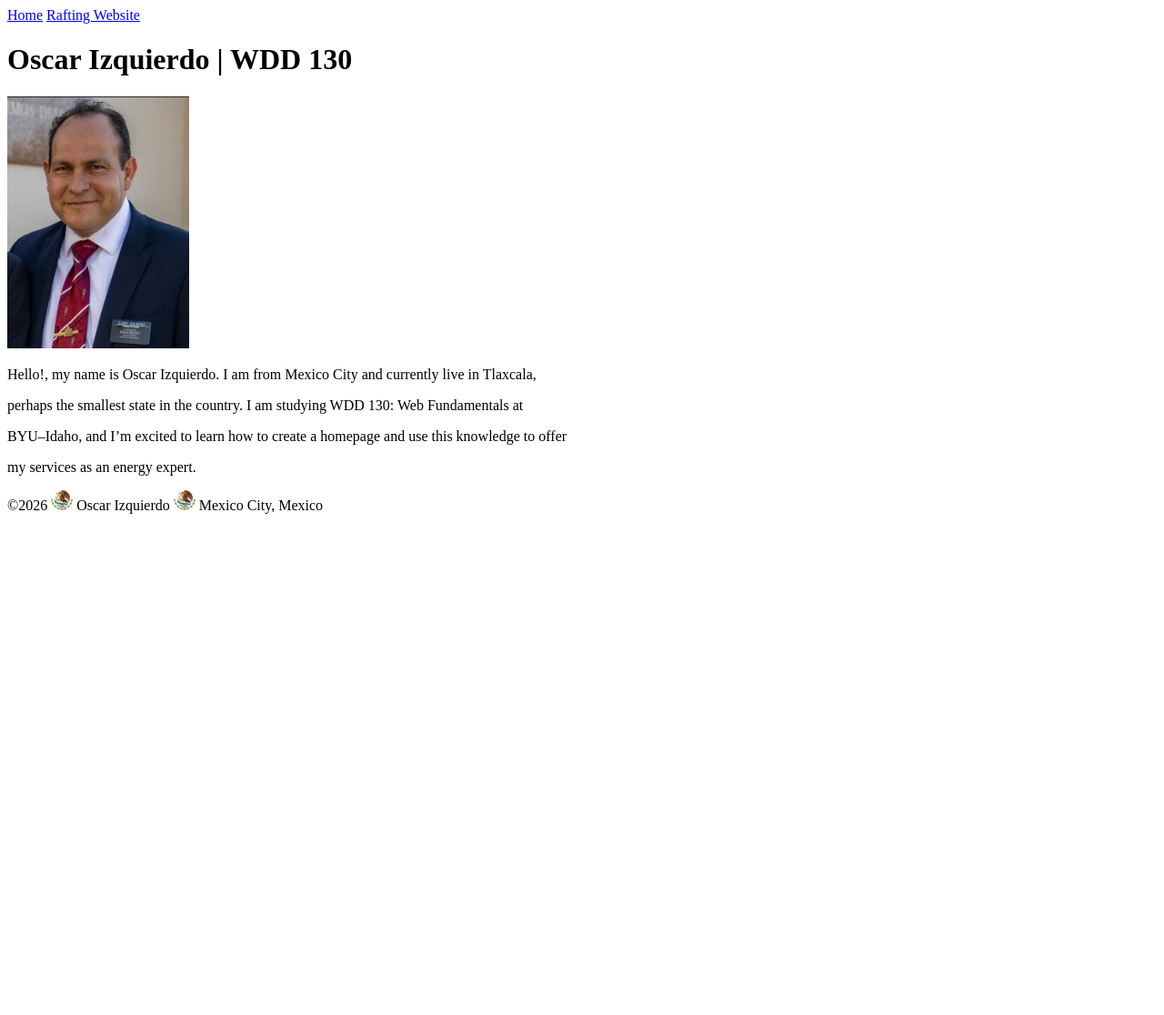
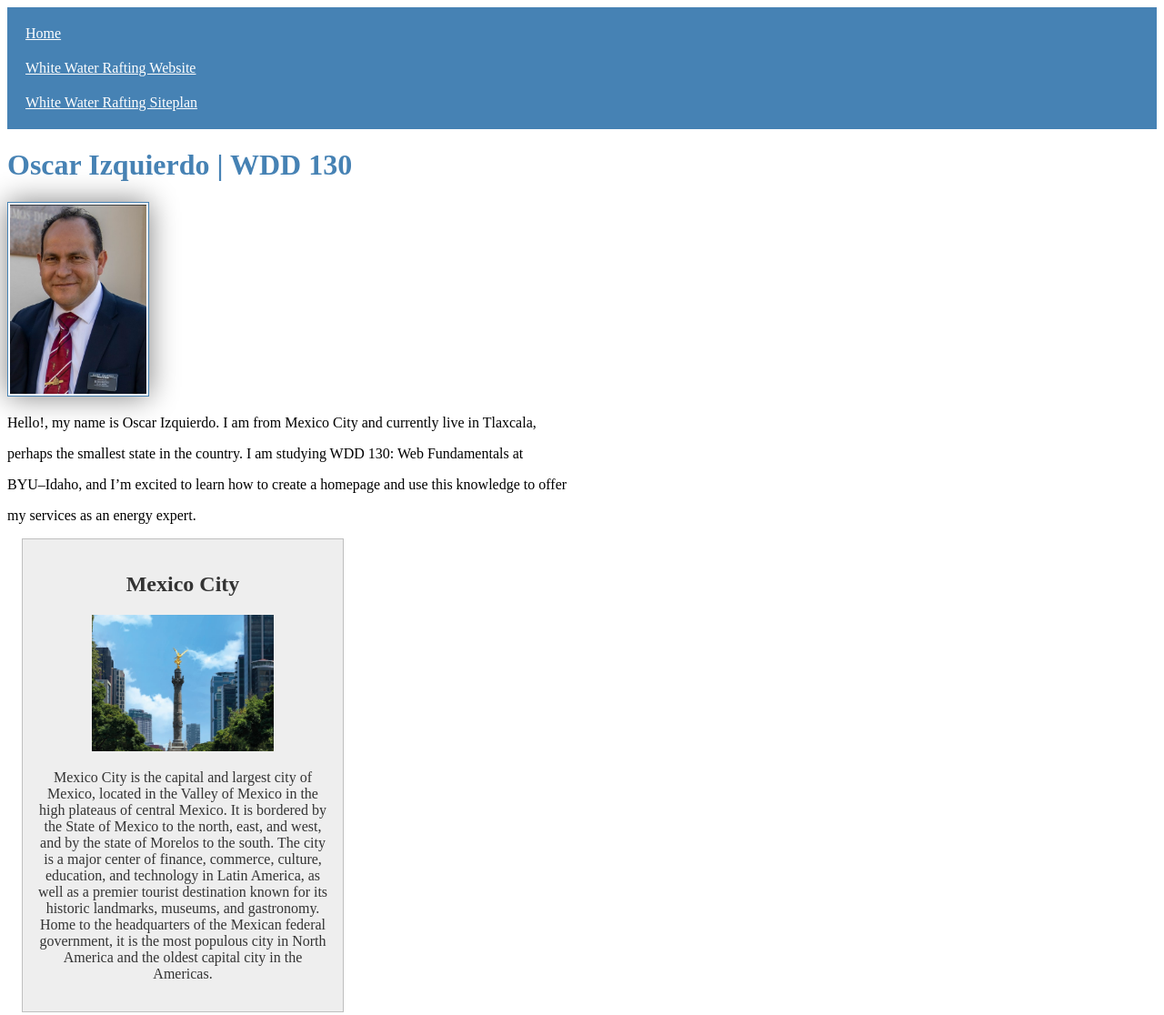
Before and after one commit to izceos67/wdd130, a plain HTML site: page index.html in a window 1280 px wide. Shown: the top 1116 px of the page at 91% size. Before the commit the page ends 800 px from the top, so only its background shows below. Drawn offline with Linux system fonts and the light colour scheme.

Commit message:
W02 Assignment_ Home Page Enhancement

```diff
--- a/index.html
+++ b/index.html
@@ -5,13 +5,18 @@
     <meta charset="UTF-8">
     <meta name="viewport" content="width=device-width, initial-scale=1.0">
     <title>WDD 130 | Personal Homepage</title>
+    <meta name="description" content="Oscar Izquierdo's BYU-Igaho WDD 130 course home page">
+    <meta name="author" content=" Oscar Izquierdo">
+
+    <link rel="stylesheet" href="styles/styles.css">
 </head>
 
 <body>
     <header>
         <nav>
             <a href="#">Home</a>
-            <a href="wwr/">Rafting Website</a>
+            <a href="wwr/">White Water Rafting Website</a>
+            <a href="wwr/site-plan-rafting.html">White Water Rafting Siteplan</a>
         </nav>
     </header>
     <main>
@@ -22,6 +27,11 @@
         <p>BYU–Idaho, and I’m excited to learn how to create a homepage and use this knowledge to offer
         <p>my services as an energy expert.</p>
     </main>
+    <aside>
+        <h2>Mexico City</h2>
+        <img src="images/mexico-small.jpg" alt="Mexico city">
+        <p>Mexico City is the capital and largest city of Mexico, located in the Valley of Mexico in the high plateaus of central Mexico. It is bordered by the State of Mexico to the north, east, and west, and by the state of Morelos to the south. The city is a major center of finance, commerce, culture, education, and technology in Latin America, as well as a premier tourist destination known for its historic landmarks, museums, and gastronomy. Home to the headquarters of the Mexican federal government, it is the most populous city in North America and the oldest capital city in the Americas.</p>
+    </aside>
     <footer>
         <p>&copy;2026 <img src="images/mxf-small.jpg" alt="Mexican Flag Icon" width="24" height="22"> Oscar Izquierdo <img src="images/mxf-small.jpg" alt="Mexican Flag Icon" width="24" height="22"> Mexico City, Mexico</p>
     </footer>
--- a/styles/styles.css
+++ b/styles/styles.css
@@ -0,0 +1,48 @@
+nav {
+    background-color: steelblue;
+    padding: 10px;
+}
+
+nav a {
+    color: white;
+    padding: 10px;
+    display: block;
+}
+
+h1 {
+    color: steelblue;
+}
+
+main img {
+    width: 150px;
+    height: auto;
+    border: 1px solid steelblue;
+    padding: 2px;
+    box-shadow: 0 0 30px gray;
+}
+
+p {
+    padding: 0;
+}
+
+aside {
+    width: 20em;
+    margin: 1em;
+    border: 1px solid rgba(0, 0, 0, 0.2);
+    /* why use rgba instead of hex here? */
+    padding: 1em;
+    background-color: #eee;
+    color: #333;
+    text-align: center;
+}
+
+aside img {
+    width: 200px;
+    height: auto;
+}
+
+footer {
+    margin-top: 1em;
+    border-top: 1px solid #000;
+    text-align: center;
+}
```
Also changed, not shown: images/Mexico.jpg (added), images/mexico-small.jpg (added).
